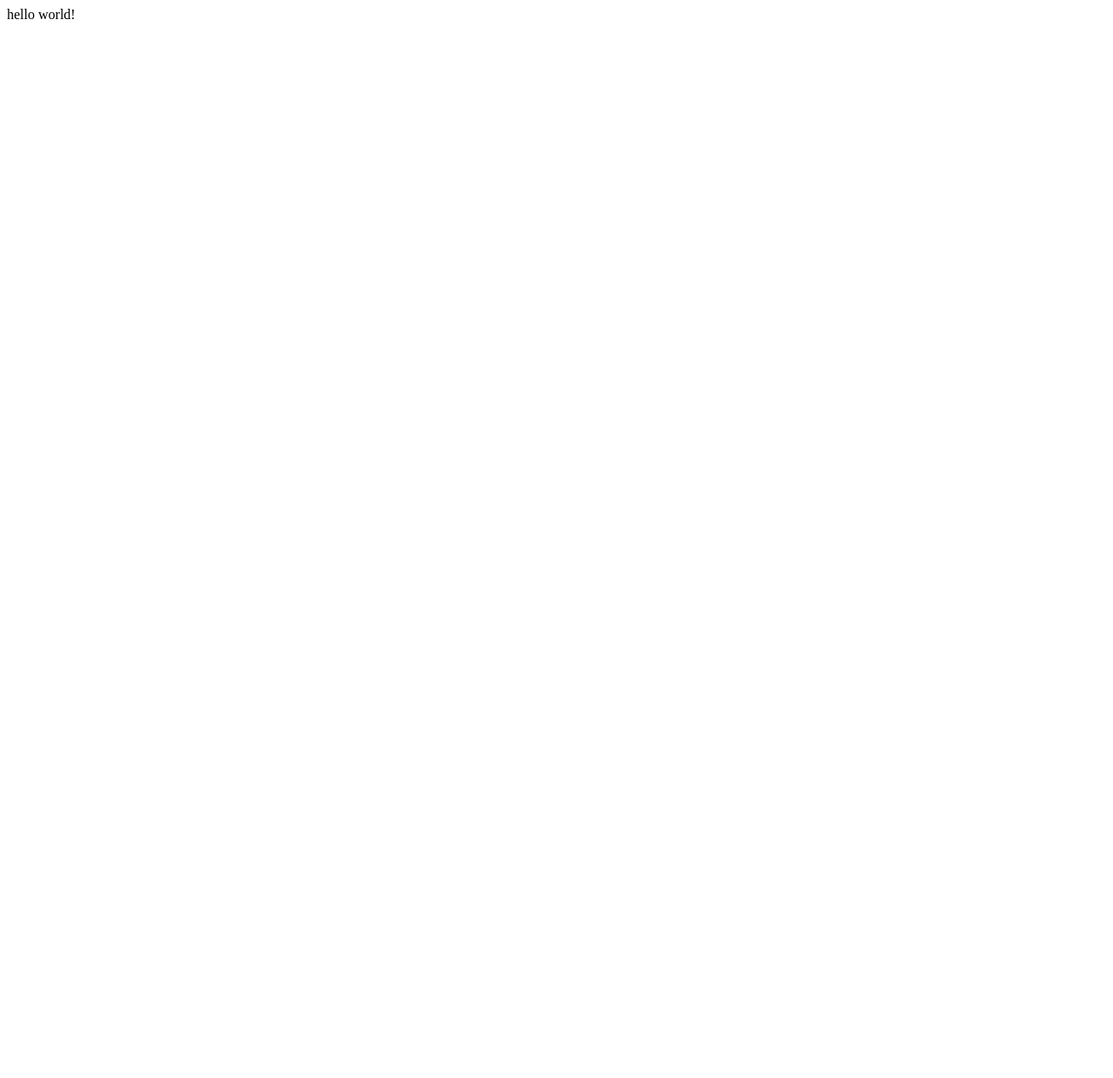
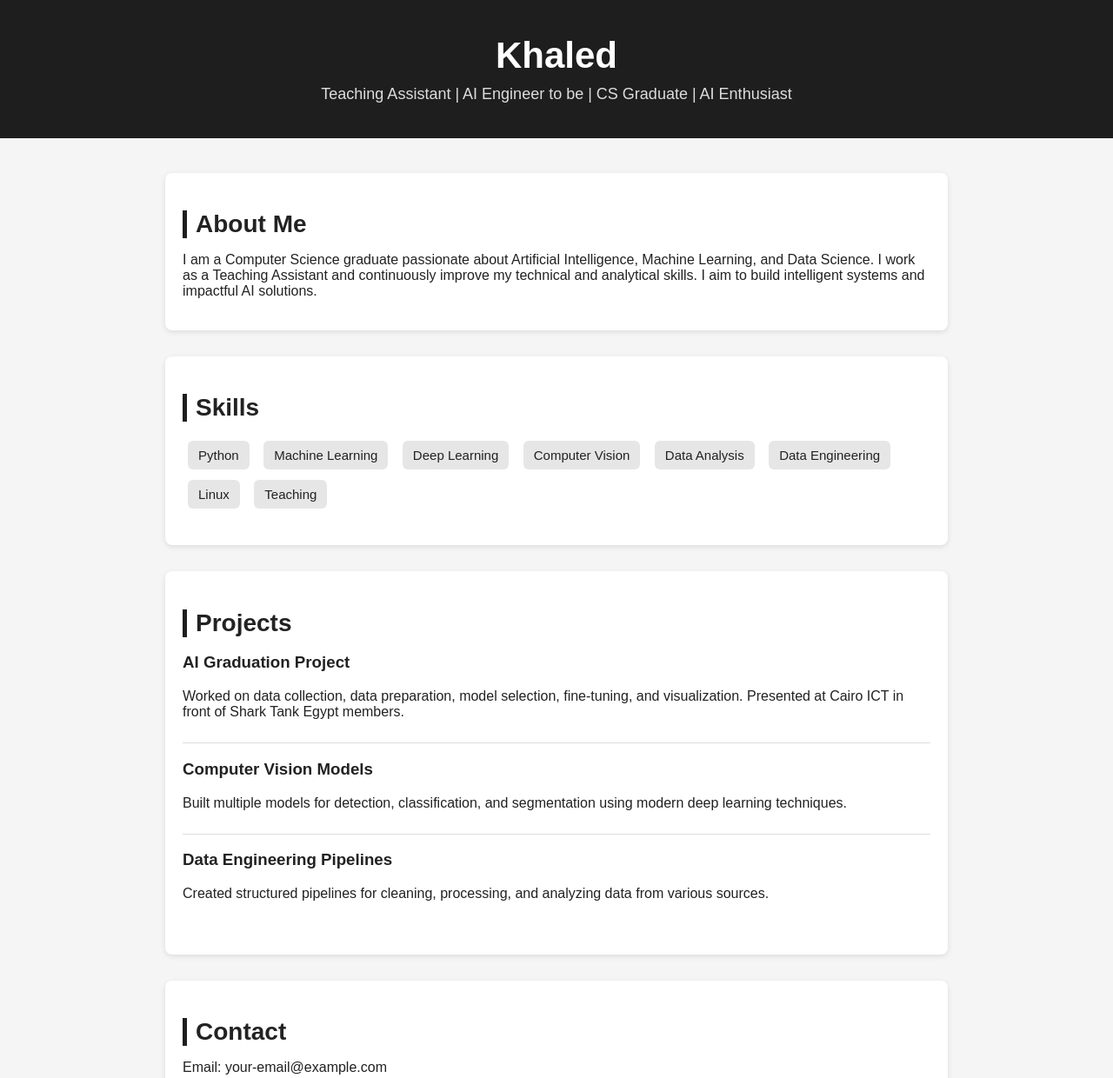
Before and after one commit to Khaled100233/Khaled-s_Porfolio, a plain HTML site: page index.html in a window 1280 px wide. Shown: the top 1240 px of the page at 87% size. Before the commit the page ends 800 px from the top, so only its background shows below. Drawn offline with Linux system fonts and the light colour scheme.

Commit message:
Refactor index.html structure and styles

```diff
--- a/index.html
+++ b/index.html
@@ -1,5 +1,140 @@
-<html>
-<head> </head>
+<!DOCTYPE html>
+<html lang="en">
+<head>
+  <meta charset="UTF-8" />
+  <meta name="viewport" content="width=device-width, initial-scale=1.0" />
+  <title>Khaled | Portfolio</title>
+  <style>
+    body {
+      margin: 0;
+      font-family: Arial, sans-serif;
+      background: #f5f5f5;
+      color: #222;
+    }
+    header {
+      background: #1e1e1e;
+      color: white;
+      padding: 40px 20px;
+      text-align: center;
+    }
+    header h1 {
+      margin: 0;
+      font-size: 42px;
+    }
+    header p {
+      margin: 10px 0 0;
+      font-size: 18px;
+      opacity: 0.85;
+    }
+    .container {
+      width: 90%;
+      max-width: 900px;
+      margin: 40px auto;
+    }
+    .section-title {
+      font-size: 28px;
+      margin-bottom: 15px;
+      border-left: 5px solid #1e1e1e;
+      padding-left: 10px;
+    }
+    .about, .skills, .projects, .contact {
+      background: white;
+      padding: 20px;
+      margin-bottom: 30px;
+      border-radius: 8px;
+      box-shadow: 0 2px 6px rgba(0,0,0,0.1);
+    }
+    .skills ul {
+      list-style: none;
+      padding: 0;
+    }
+    .skills li {
+      background: #e6e6e6;
+      display: inline-block;
+      padding: 8px 12px;
+      margin: 6px;
+      border-radius: 6px;
+      font-size: 15px;
+    }
+    .project-item {
+      margin-bottom: 15px;
+      padding-bottom: 10px;
+      border-bottom: 1px solid #ddd;
+    }
+    .project-item:last-child {
+      border-bottom: none;
+    }
+    footer {
+      text-align: center;
+      padding: 20px;
+      background: #1e1e1e;
+      color: white;
+      margin-top: 30px;
+    }
+  </style>
+</head>
+<body>
 
-<body> hello world! </body>
+<header>
+  <h1>Khaled</h1>
+  <p>Teaching Assistant | AI Engineer to be | CS Graduate | AI Enthusiast</p>
+</header>
+
+<div class="container">
+
+  <section class="about">
+    <h2 class="section-title">About Me</h2>
+    <p>
+      I am a Computer Science graduate passionate about Artificial Intelligence, Machine Learning, and Data Science. I work as a Teaching Assistant and continuously improve my technical and analytical skills. I aim to build intelligent systems and impactful AI solutions.
+    </p>
+  </section>
+
+  <section class="skills">
+    <h2 class="section-title">Skills</h2>
+    <ul>
+      <li>Python</li>
+      <li>Machine Learning</li>
+      <li>Deep Learning</li>
+      <li>Computer Vision</li>
+      <li>Data Analysis</li>
+      <li>Data Engineering</li>
+      <li>Linux</li>
+      <li>Teaching</li>
+    </ul>
+  </section>
+
+  <section class="projects">
+    <h2 class="section-title">Projects</h2>
+
+    <div class="project-item">
+      <h3>AI Graduation Project</h3>
+      <p>Worked on data collection, data preparation, model selection, fine-tuning, and visualization. Presented at Cairo ICT in front of Shark Tank Egypt members.</p>
+    </div>
+
+    <div class="project-item">
+      <h3>Computer Vision Models</h3>
+      <p>Built multiple models for detection, classification, and segmentation using modern deep learning techniques.</p>
+    </div>
+
+    <div class="project-item">
+      <h3>Data Engineering Pipelines</h3>
+      <p>Created structured pipelines for cleaning, processing, and analyzing data from various sources.</p>
+    </div>
+
+  </section>
+
+  <section class="contact">
+    <h2 class="section-title">Contact</h2>
+    <p>Email: your-email@example.com</p>
+    <p>GitHub: github.com/yourusername</p>
+    <p>LinkedIn: linkedin.com/in/yourusername</p>
+  </section>
+
+</div>
+
+<footer>
+  <p>© 2025 Khaled. All rights reserved.</p>
+</footer>
+
+</body>
 </html>
```
